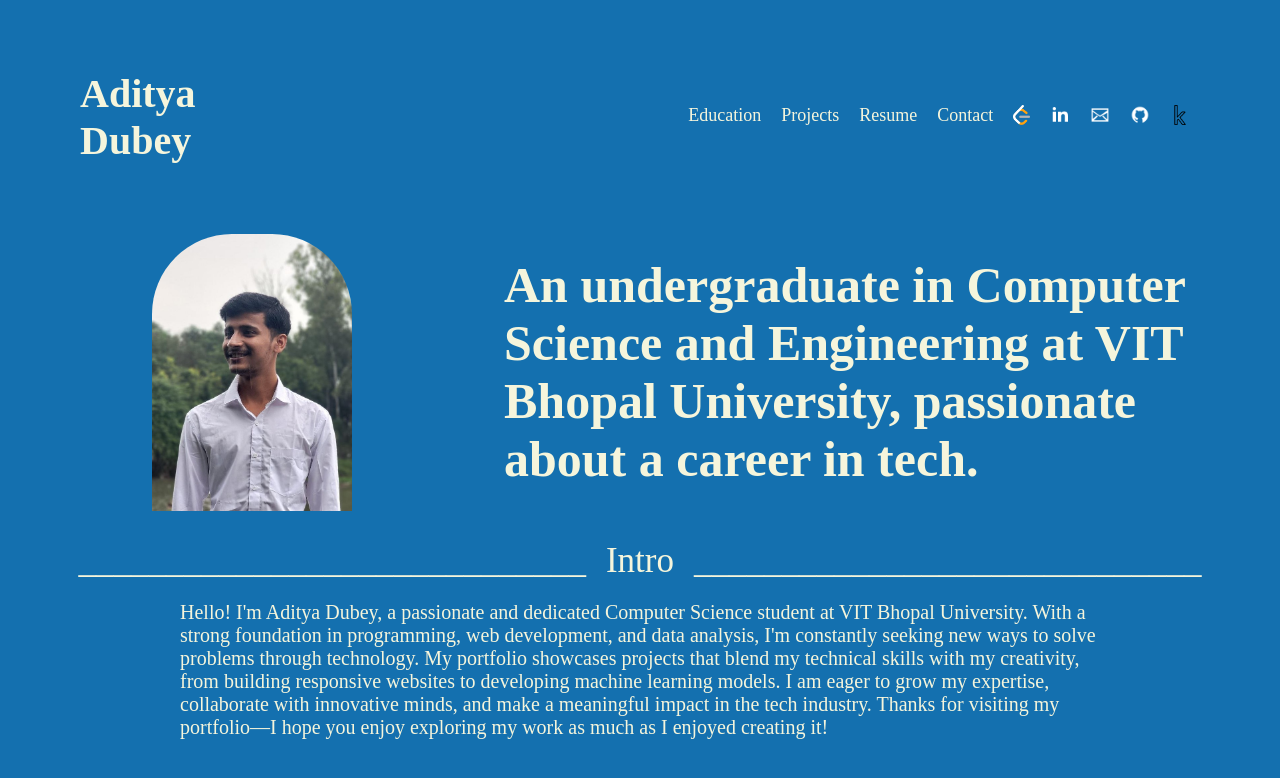
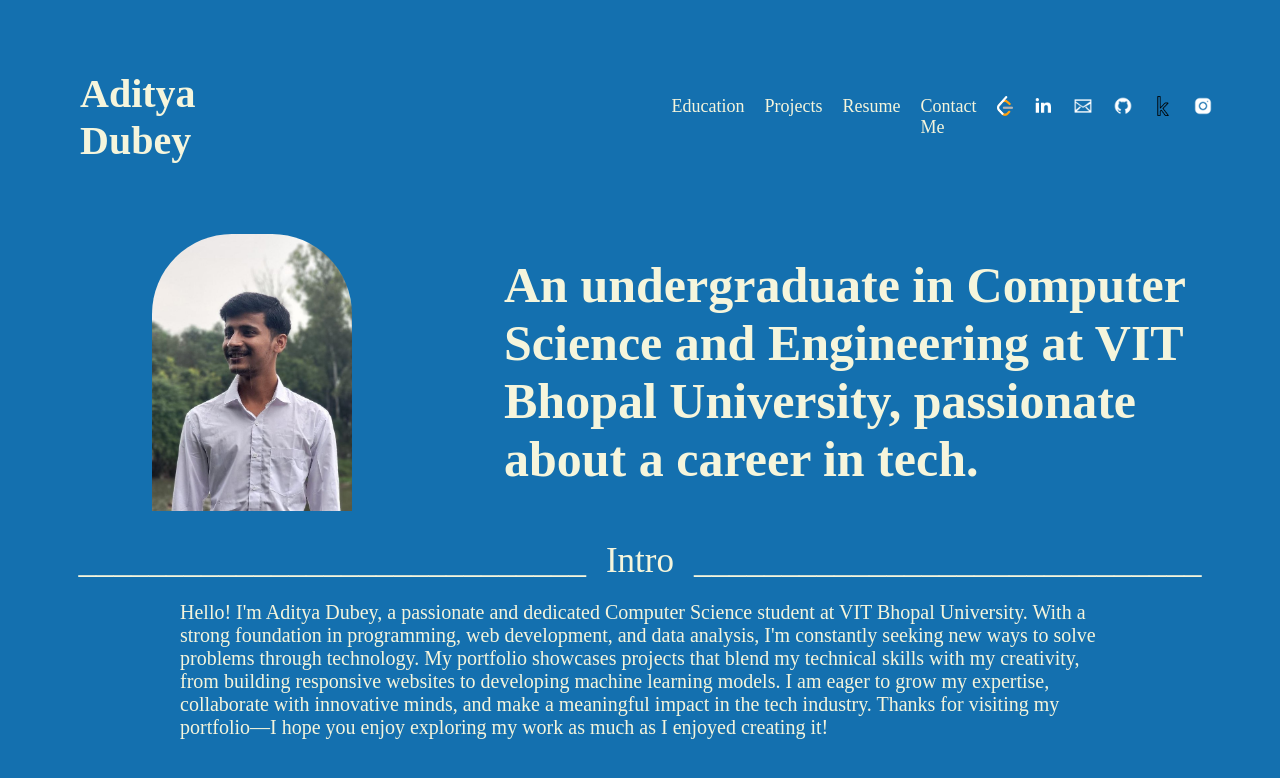
Before and after one commit to adityadubey98/Portfolio, a plain HTML site: page index.html in a window 1280 px wide. Drawn offline with Linux system fonts and the light colour scheme.

Commit message:
Update index.html

```diff
--- a/index.html
+++ b/index.html
@@ -4,32 +4,37 @@
     <meta charset="UTF-8">
     <meta name="viewport" content="width=device-width, initial-scale=1.0">
     <title>My Portfolio</title>
+    <link href="https://fonts.googleapis.com/css2?family=Roboto:wght@400;700&display=swap" rel="stylesheet">
     <link rel="stylesheet" href="index.css">
+
 </head>
 <body>
     <header class="main">
             <h2>
-                <a class ="name" href="#portfolio">Aditya Dubey</a>
+                <a class ="name" href="https://adityadubey98.github.io/Portfolio/">Aditya Dubey</a>
             </h2>
             <nav class = "nav">
-                <a href="" class="links">Education</a>
-                <a href="" class="links">Projects</a>
-                <a href="" class="links">Resume</a>
-                <a href="" class="links">Contact</a>
-                <a href="https://leetcode.com/u/aditya_dubey98/" class="links">
+                <a href="education.html" target="_black" class="links">Education</a>
+                <a href="projects.html" target="_black" class="links">Projects</a>
+                <a href="https://drive.google.com/file/d/1CJG8sue6IxPYWiABvzqerPJzlqOtwumr/view?usp=sharing" target="_black" class="links">Resume</a>
+                <a href="contact.html" target="_black" class="links">Contact Me</a>
+                <a href="https://leetcode.com/u/aditya_dubey98/" target="_black" class="links">
                     <img class ="logo" src="leetcode.png" alt="logo">
                 </a>
-                <a href="https://www.linkedin.com/in/aditya-dubey-824546251/" class="links">
+                <a href="https://www.linkedin.com/in/aditya-dubey-824546251/" target="_black" class="links">
                     <img class ="logo" src="linkedin.png" alt="logo">
                 </a>
-                <a href="mailto:dubeyadi9661@gmail.com" class="links">
+                <a href="mailto:dubeyadi9661@gmail.com" target="_black" class="links">
                     <img class ="logo" src="email.png" alt="logo">
                 </a>
-                <a href="https://github.com/adityadubey98" class="links">
+                <a href="https://github.com/adityadubey98" target="_black" class="links">
                     <img class ="logo" src="github.png" alt="logo">
                 </a>
-                <a href="https://www.kaggle.com/adityadubey98" class="links">
+                <a href="https://www.kaggle.com/adityadubey98" target="_black" class="links">
                     <img class ="logo" src="kaggle.png" alt="logo">
+                </a>
+                <a href="https://www.instagram.com/aditya_dubey98/" target="_black" class="links">
+                    <img class ="logo" src="instagram.png" alt="logo">
                 </a>
             </nav>
         </header>
```
